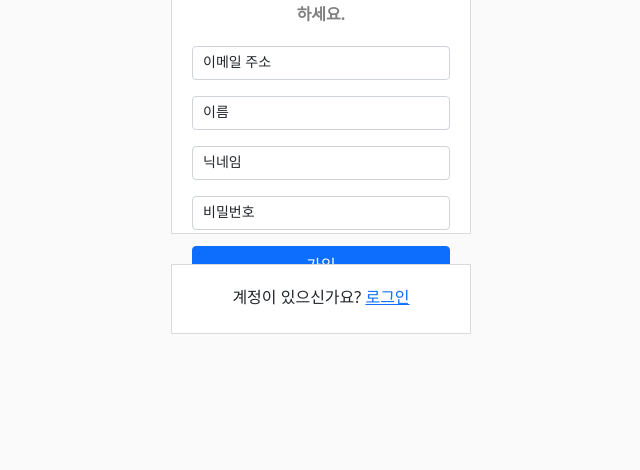
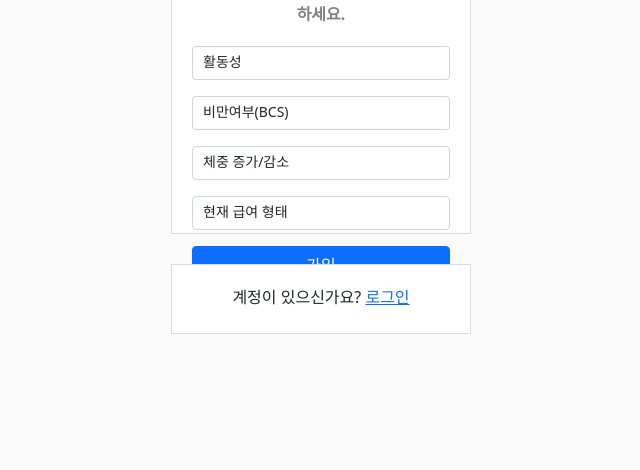
Before and after one commit to HBNU-SWUNIV/come-capstone23-hyperweb, a Django app: page /user/join3 in a window 1280 px wide. Shown: the part 226-696 px from the top of the page, without its empty margins (319-959 px from the left). Run offline with Django 3.2, Linux system fonts and the light colour scheme.

Commit message:
page update 1, 2page

```diff
--- a/003 Code/django_pet_instagram/templates/user/join1.html
+++ b/003 Code/django_pet_instagram/templates/user/join1.html
@@ -97,7 +97,7 @@
 
 
         $.ajax({
-            url: "/user/join",
+            url: "/user/join1",
             data: {
                 email : email,
                 password : password,
@@ -106,8 +106,8 @@
             },
             method: "POST",
             success: function (data) {
-                console.log("성공");
-                alert("회원가입 성공했습니다. 로그인해주세요.");
+                console.log("다음화면");
+                alert("1번째 절차 성공");
                 location.replace('/user/join2');
 
             },
--- a/003 Code/django_pet_instagram/templates/user/join2.html
+++ b/003 Code/django_pet_instagram/templates/user/join2.html
@@ -140,7 +140,7 @@
 
 
         $.ajax({
-            url: "/user/join3",
+            url: "/user/join2",
             data: {
                 species : species,
                 age : age,
--- a/003 Code/django_pet_instagram/templates/user/join3.html
+++ b/003 Code/django_pet_instagram/templates/user/join3.html
@@ -29,25 +29,25 @@
         <div>
             <div class="form-floating mb-3">
                 <input type="email" class="form-control" style="font-size: 14px; height: 24px" id="input_email" placeholder="name@example.com">
-                <label for="input_email" style="font-size: 14px;padding: 4px 10px">이메일 주소</label>
+                <label for="input_email" style="font-size: 14px;padding: 4px 10px">활동성</label>
             </div>
         </div>
         <div>
             <div class="form-floating mb-3">
                 <input type="text" class="form-control" style="font-size: 14px; height: 24px" id="input_name" placeholder="name@example.com">
-                <label for="input_name" style="font-size: 14px;padding: 4px 10px">이름</label>
+                <label for="input_name" style="font-size: 14px;padding: 4px 10px">비만여부(BCS)</label>
             </div>
         </div>
         <div>
             <div class="form-floating mb-3">
                 <input type="text" class="form-control" style="font-size: 14px; height: 24px" id="input_nickname" placeholder="name@example.com">
-                <label for="input_nickname" style="font-size: 14px;padding: 4px 10px">닉네임</label>
+                <label for="input_nickname" style="font-size: 14px;padding: 4px 10px">체중 증가/감소</label>
             </div>
         </div>
         <div>
             <div class="form-floating mb-3">
                 <input type="password" class="form-control" style="font-size: 14px; height: 24px" id="input_password" placeholder="name@example.com">
-                <label for="input_password" style="font-size: 14px;padding: 4px 10px">비밀번호</label>
+                <label for="input_password" style="font-size: 14px;padding: 4px 10px">현재 급여 형태</label>
             </div>
         </div>
         <button id="join_button"  class="btn btn-primary" style="width: 100%"> 가입 </button>
--- a/003 Code/django_pet_instagram/user/views.py
+++ b/003 Code/django_pet_instagram/user/views.py
@@ -15,28 +15,28 @@ class Join1(APIView):
 
     def post(self, request):
         # TODO 회원가입
-        email = request.data.get('email', None)
-        nickname = request.data.get('nickname', None)
-        name = request.data.get('name', None)
-        password = request.data.get('password', None)
+        request.session['email'] = request.data.get('email', None)
+        request.session['nickname']  = request.data.get('nickname', None)
+        request.session['name']  = request.data.get('name', None)
+        request.session['password']  = request.data.get('password', None)
 
-        User.objects.create(email=email,
-                            nickname=nickname,
-                            name=name,
-                            password=make_password(password),
-                            profile_image="default_profile.png")
+        return render(request, 'user/join2.html')
 
-        return Response(status=200)
 class Join2(APIView):
     def get(self, request):
         return render(request, "user/join2.html")
     def post(self, request):
-        return
+        request.session['species'] = request.data.get('species', None)
+        request.session['age']  = request.data.get('age', None)
+        request.session['sex']  = request.data.get('sex', None)
+        request.session['weight']  = request.data.get('weight', None)
+        return render(request, 'user/join3.html')
+
 class Join3(APIView):
     def get(self, request):
         return render(request, "user/join3.html")
     def post(self, request):
-        return
+        return render(request, "user/login.html")
 
 class Login(APIView):
     def get(self, request):
```
